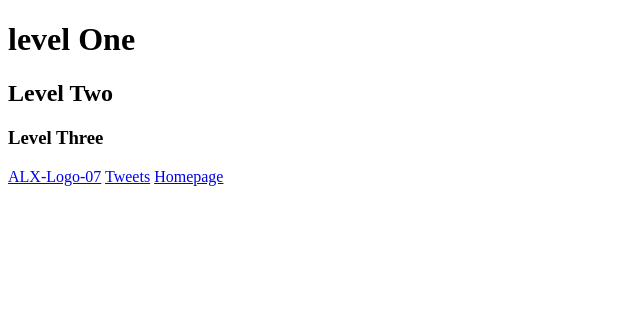
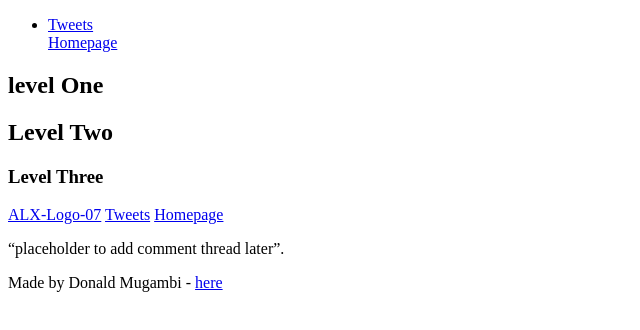
Before and after one commit to Dmgk89/My_First_Portfolio, a plain HTML site: page html_basic/index.html in a window 1280 px wide. Shown: the whole page, without its empty margins (0-640 px from the left). Drawn offline with Linux system fonts and the light colour scheme.

Commit message:
modified files index.html and tweets.html

```diff
--- a/html_basic/index.html
+++ b/html_basic/index.html
@@ -4,9 +4,14 @@
     <meta charset="UTF-8">
     <meta name="viewport" content="width=device-width, initial-scale=1.0">
     <title>Document</title>
-
+    <ul>
+        <li><a href="tweets.html"> Tweets</a> </li>
+        </li><a href="index.html"> Homepage </a></li>
+    </ul>
 </head>
+<main>
 <body>
+    <article>
     <h1>level One</h1>
     <h2>Level Two</h2>
     <h3>Level Three</h3>
@@ -18,5 +23,14 @@
     <a href="https://i.ibb.co/gTDZZT8/ALX-Logo-07.png"> ALX-Logo-07</a>
     <a href="tweets.html"> Tweets</a>
     <a href="index.html"> Homepage </a>
+    <aside>
+        <p> “placeholder to add comment thread later”.</p>
+    </aside>
+</article>
 </body>
+</main>
+
+<footer>
+    <p>Made by Donald Mugambi - <a href="www.linkedin.com/in/donald-mugambi" target="_blank"> here</a></p>
+</footer>
 </html>
```
Also changed, not shown: html_basic/tweets.html (+14 -1 lines).
